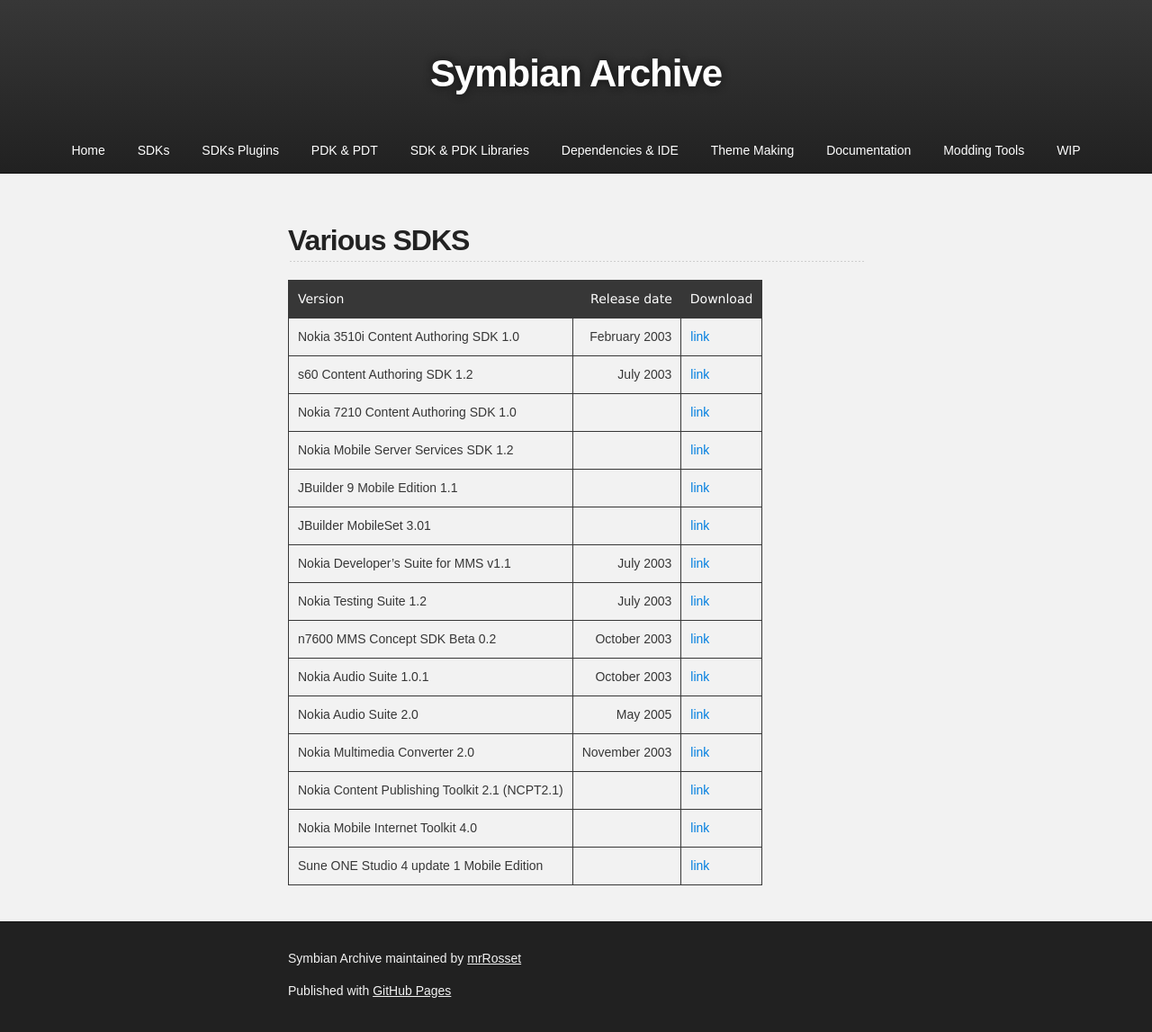
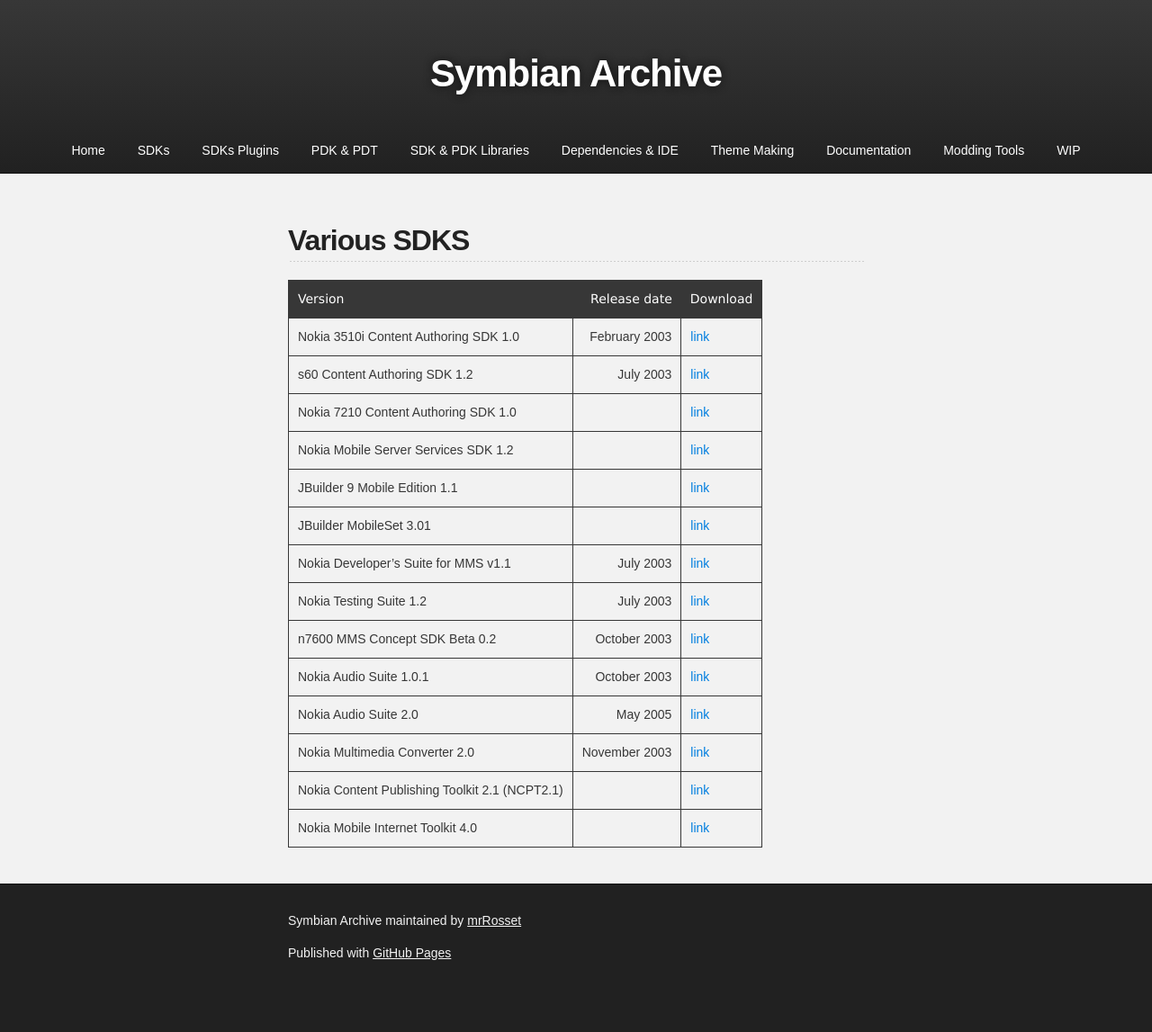
Before and after one commit to mrRosset/Symbian-Archive, a Jekyll site: the page built from SDKs-Various.md, in a window 1280 px wide. Shown: the whole page at 90% size. Built offline with Jekyll 4.4.1, drawn with Linux system fonts in a browser that asks for light colours; our own code applies the rules of GitHub Pages for plain Markdown files; the repository's description, which GitHub fills in, is left out; after the commit the page ends 1105 px from its top, so only the background shows below that.

Commit message:
remove invalid sdk

```diff
--- a/SDKs-Various.md
+++ b/SDKs-Various.md
@@ -16,4 +16,3 @@
 | Nokia Multimedia Converter 2.0 | November 2003| [link](https://mega.nz/#!HhEDXIZB!6NeCjHcbu8fxfdwE1KjVndF77fdkHEkZUDjOoWenPzI)|
 | Nokia Content Publishing Toolkit 2.1 (NCPT2.1) | | [link](https://mega.nz/#!2hEAxZAS!JSw3ZvXQKXDgvVe6TUTc9El17n1rJa5PL6EEE1itjsw)|
 | Nokia Mobile Internet Toolkit 4.0| | [link](https://mega.nz/#!ewd1UJoT!BxZFjuzP1nUFT5spI9xcLaughPTPVPYR44Iegsy-_xc)|
-| Sune ONE Studio 4 update 1 Mobile Edition | | [link](https://mega.nz/#!HwcUhK7R!_n9hvxYR8V1HxcrnyMptfDhUcgO3Coo82M_NovgPT7M)|
```
Also changed, not shown: SDKs.md (+0 -1 lines).
